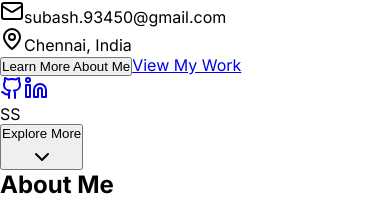
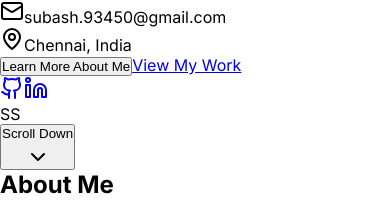
Before and after one commit to Subash-S-66/Subash-Portfolio, a React (Vite) app in the folder frontend/: page / in a window 390 px wide. Shown: the part 418-619 px from the top of the page. Built offline with nearby package versions, Linux system fonts and the light colour scheme.

Commit message:
Responsive for all screen

```diff
--- a/frontend/src/components/Hero.jsx
+++ b/frontend/src/components/Hero.jsx
@@ -352,7 +352,7 @@ const Hero = () => {
           whileHover={{ scale: 1.05, y: -2 }}
           whileTap={{ scale: 0.95 }}
         >
-          <span className="text-xs sm:text-sm font-semibold text-white group-hover:text-white leading-tight text-center">Explore More</span>
+          <span className="text-xs sm:text-sm font-semibold text-white group-hover:text-white leading-tight text-center">Scroll Down</span>
           <motion.div
             animate={{ y: [0, 4, 0] }}
             transition={{ duration: 1.5, repeat: Infinity, ease: "easeInOut" }}
--- a/frontend/src/components/Navbar.jsx
+++ b/frontend/src/components/Navbar.jsx
@@ -80,7 +80,7 @@ const Navbar = () => {
               href="https://github.com/Subash-S-66/Resume-link/blob/main/Subash%20S%20Resume.pdf"
               target="_blank"
               rel="noopener noreferrer"
-              className={`${scrolled ? 'bg-blue-600 hover:bg-blue-700' : 'bg-white/10 hover:bg-white/30 text-white border border-white/30'} text-white px-6 py-2 rounded-md font-medium transition-colors duration-200 flex items-center space-x-2 shadow-sm hover:shadow-md`}
+              className={`${scrolled ? 'bg-blue-600 hover:bg-blue-700' : 'bg-white/10 hover:bg-white/30 text-white border border-white/30'} text-white px-6 py-2 rounded-full font-medium transition-colors duration-200 flex items-center space-x-2 shadow-sm hover:shadow-md`}
               whileHover={{ scale: 1.02 }}
               whileTap={{ scale: 0.98 }}
               initial={{ opacity: 0, scale: 0 }}
@@ -133,7 +133,7 @@ const Navbar = () => {
                 href="https://github.com/Subash-S-66/Resume-link/blob/main/Subash%20S%20Resume.pdf"
                 target="_blank"
                 rel="noopener noreferrer"
-                className="block w-full text-center bg-blue-600 hover:bg-blue-700 text-white px-6 py-3 rounded-md font-medium transition-colors duration-200 mt-4 flex items-center justify-center space-x-2 shadow-sm"
+                className="block w-full text-center bg-blue-600 hover:bg-blue-700 text-white px-6 py-3 rounded-full font-medium transition-colors duration-200 mt-4 flex items-center justify-center space-x-2 shadow-sm"
                 whileHover={{ scale: 1.01 }}
                 whileTap={{ scale: 0.99 }}
                 initial={{ opacity: 0, y: 20 }}
```
